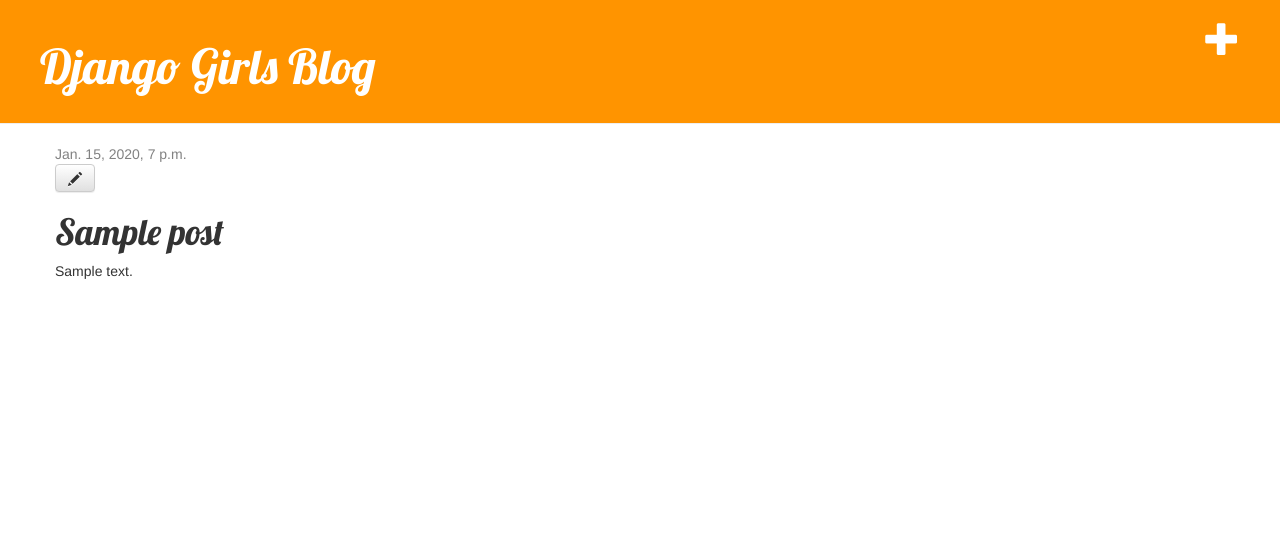
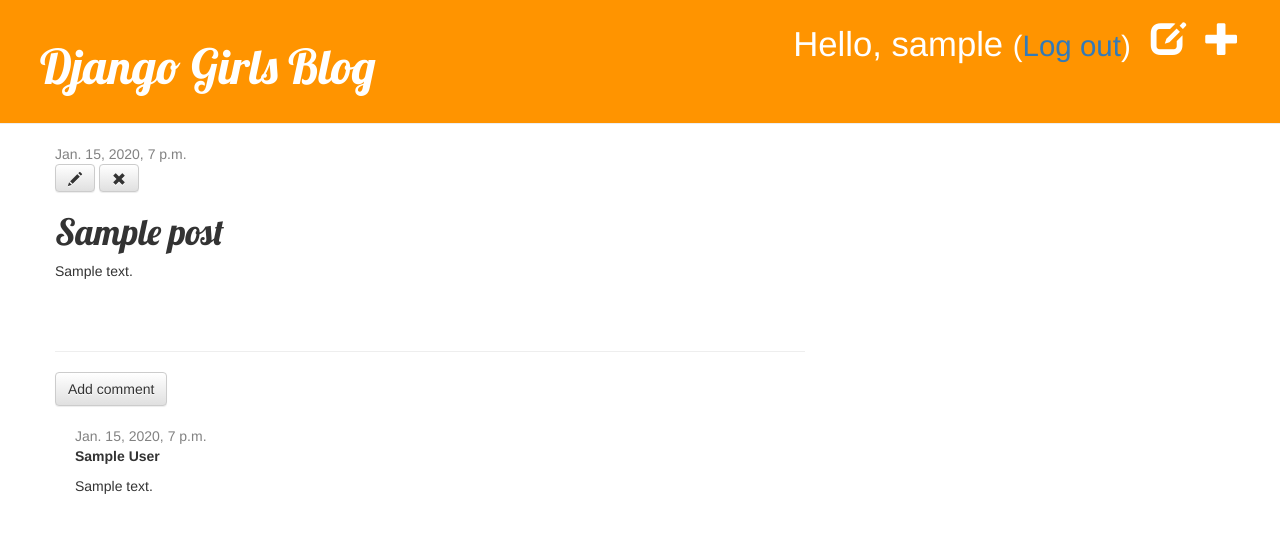
Before and after one commit to ruberpenna/my-first-blog, a Django app: page /post/1/ in a window 1280 px wide. Shown: the top 533 px of the page. Run offline with Django 3.2, Linux system fonts and the light colour scheme; a user stored in the database is signed in; tables that the repository leaves empty hold one stand-in row (values such as "Sample post"); some libraries are stand-ins or nearby versions.

Commit message:
200212 Updates.

```diff
--- a/blog/admin.py
+++ b/blog/admin.py
@@ -1,4 +1,5 @@
 from django.contrib import admin
-from .models import Post
+from .models import Post, Comment
 
 admin.site.register(Post)
+admin.site.register(Comment)
--- a/blog/models.py
+++ b/blog/models.py
@@ -18,3 +18,24 @@ class Post(models.Model):
 
     def __str__(self):
         return self.title
+
+    def publish(self):
+        self.published_date = timezone.now()
+        self.save()
+
+    def approved_comments(self):
+        return self.comments.filter(approved_comment=True)
+
+class Comment(models.Model):
+    post = models.ForeignKey('blog.Post', on_delete=models.CASCADE, related_name='comments')
+    author = models.CharField(max_length=200)
+    text = models.TextField()
+    created_date = models.DateTimeField(default=timezone.now)
+    approved_comment = models.BooleanField(default=False)
+
+    def approve(self):
+        self.approved_comment = True
+        self.save()
+
+    def __str__(self):
+        return self.text
--- a/blog/static/css/blog.css
+++ b/blog/static/css/blog.css
@@ -44,3 +44,7 @@ h1, h2, h3, h4 {
 .post h1 a, .post h1 a:visited {
     color: #000000;
 }
+
+.comment {
+    margin: 20px 0px 20px 20px;
+}
--- a/blog/templates/blog/base.html
+++ b/blog/templates/blog/base.html
@@ -11,7 +11,11 @@
 	    <div class="page-header">
 	    	{% if user.is_authenticated %}
 			    <a href="{% url 'post_new' %}" class="top-menu"><span class="glyphicon glyphicon-plus"></span></a>
-			{% endif %}
+			    <a href="{% url 'post_draft_list' %}" class="top-menu"><span class="glyphicon glyphicon-edit"></span></a>
+			    <p class="top-menu">Hello, {{ user.username }} <small>(<a href="{% url 'logout' %}">Log out</a>)</small></p>
+			{% else %}
+	            <a href="{% url 'login' %}" class="top-menu"><span class="glyphicon glyphicon-lock"></span></a>
+	        {% endif %}
 	        <h1><a href="/">Django Girls Blog</a></h1>
 	    </div>
 	    <div class="content container">
--- a/blog/templates/blog/post_detail.html
+++ b/blog/templates/blog/post_detail.html
@@ -6,11 +6,33 @@
             <div class="date">
                 {{ post.published_date }}
             </div>
-        {% endif %}
+        {% else %}
+		    <a class="btn btn-default" href="{% url 'post_publish' pk=post.pk %}">Publish</a>
+		{% endif %}
         {% if user.is_authenticated %}
 		     <a class="btn btn-default" href="{% url 'post_edit' pk=post.pk %}"><span class="glyphicon glyphicon-pencil"></span></a>
+		     <a class="btn btn-default" href="{% url 'post_remove' pk=post.pk %}"><span class="glyphicon glyphicon-remove"></span></a>
 		{% endif %}
         <h1>{{ post.title }}</h1>
         <p>{{ post.text|linebreaksbr }}</p>
     </div>
+    <hr>
+    <a class="btn btn-default" href="{% url 'add_comment_to_post' pk=post.pk %}">Add comment</a>
+	{% for comment in post.comments.all %}
+		{% if user.is_authenticated or comment.approved_comment %}
+		    <div class="comment">
+		        <div class="date">
+		            {{ comment.created_date }}
+		            {% if not comment.approved_comment %}
+		                <a class="btn btn-default" href="{% url 'comment_remove' pk=comment.pk %}"><span class="glyphicon glyphicon-remove"></span></a>
+		                <a class="btn btn-default" href="{% url 'comment_approve' pk=comment.pk %}"><span class="glyphicon glyphicon-ok"></span></a>
+		            {% endif %}
+		        </div>
+		        <strong>{{ comment.author }}</strong>
+		        <p>{{ comment.text|linebreaks }}</p>
+		    </div>
+		{% endif %}
+	{% empty %}
+	    <p>No comments here yet :(</p>
+	{% endfor %}
 {% endblock %}
--- a/blog/templates/blog/post_list.html
+++ b/blog/templates/blog/post_list.html
@@ -8,6 +8,7 @@
 	        </div>
 	        <h1><a href="{% url 'post_detail' pk=post.pk %}">{{ post.title }}</a></h1>
 	        <p>{{ post.text|linebreaksbr }}</p>
+	        <a href="{% url 'post_detail' pk=post.pk %}">Comments: {{ post.approved_comments.count }}</a>
 	    </div>
 	{% endfor %}
 {% endblock %}
--- a/blog/urls.py
+++ b/blog/urls.py
@@ -1,9 +1,18 @@
 from django.urls import path
 from . import views
+from django.conf.urls import url
 
 urlpatterns = [
     path('', views.post_list, name='post_list'),
     path('post/<int:pk>/', views.post_detail, name='post_detail'),
     path('post/new', views.post_new, name='post_new'),
     path('post/<int:pk>/edit/', views.post_edit, name='post_edit'),
+
+    url(r'^drafts/$', views.post_draft_list, name='post_draft_list'),
+    url(r'^post/(?P<pk>\d+)/publish/$', views.post_publish, name='post_publish'),
+    url(r'^post/(?P<pk>\d+)/remove/$', views.post_remove, name='post_remove'),
+
+    url(r'^post/(?P<pk>\d+)/comment/$', views.add_comment_to_post, name='add_comment_to_post'),
+    url(r'^comment/(?P<pk>\d+)/approve/$', views.comment_approve, name='comment_approve'),
+	url(r'^comment/(?P<pk>\d+)/remove/$', views.comment_remove, name='comment_remove'),
 ]
--- a/blog/views.py
+++ b/blog/views.py
@@ -1,9 +1,10 @@
 from django.shortcuts import render
 from django.utils import timezone
-from .models import Post
+from .models import Post, Comment
 from django.shortcuts import render, get_object_or_404
-from .forms import PostForm
+from .forms import PostForm, CommentForm
 from django.shortcuts import redirect
+from django.contrib.auth.decorators import login_required
 
 # Create your views here.
 
@@ -15,6 +16,7 @@ def post_detail(request, pk):
 	post = get_object_or_404(Post, pk=pk)
 	return render(request, 'blog/post_detail.html', {'post': post})
 
+@login_required
 def post_new(request):
 	if request.method == "POST":
 		form = PostForm(request.POST)
@@ -28,6 +30,7 @@ def post_new(request):
 		form = PostForm()
 	return render(request, 'blog/post_edit.html', {'form': form})
 
+@login_required
 def post_edit(request, pk):
 	post = get_object_or_404(Post, pk=pk)
 	if request.method == "POST":
@@ -41,3 +44,45 @@ def post_edit(request, pk):
 	else:
 		form = PostForm(instance=post)
 	return render(request, 'blog/post_edit.html', {'form': form})
+
+@login_required
+def post_draft_list(request):
+	posts = Post.objects.filter(published_date__isnull=True).order_by('created_date')
+	return render(request, 'blog/post_draft_list.html', {'posts': posts})
+
+@login_required
+def post_publish(request, pk):
+	post = get_object_or_404(Post, pk=pk)
+	post.publish()
+	return redirect('post_detail', pk=pk)
+
+@login_required
+def post_remove(request, pk):
+	post = get_object_or_404(Post, pk=pk)
+	post.delete()
+	return redirect('post_list')
+
+def add_comment_to_post(request, pk):
+	post = get_object_or_404(Post, pk=pk)
+	if request.method == "POST":
+		form = CommentForm(request.POST)
+		if form.is_valid():
+			comment = form.save(commit=False)
+			comment.post = post
+			comment.save()
+			return redirect('post_detail', pk=post.pk)
+	else:
+		form = CommentForm()
+	return render(request, 'blog/add_comment_to_post.html', {'form': form})
+
+@login_required
+def comment_approve(request, pk):
+	comment = get_object_or_404(Comment, pk=pk)
+	comment.approve()
+	return redirect('post_detail', pk=comment.post.pk)
+
+@login_required
+def comment_remove(request, pk):
+	comment = get_object_or_404(Comment, pk=pk)
+	comment.delete()
+	return redirect('post_detail', pk=comment.post.pk)
--- a/mysite/urls.py
+++ b/mysite/urls.py
@@ -15,9 +15,14 @@ Including another URLconf
 """
 from django.contrib import admin
 from django.urls import path
-from django.conf.urls import include
+from django.conf.urls import include, url
+from django.contrib import admin
+
+from django.contrib.auth import views
 
 urlpatterns = [
-    path('admin/', admin.site.urls),
-    path('', include('blog.urls')),
+    url(r'^admin/', admin.site.urls),
+    url(r'^accounts/login/$', views.login, name='login'),
+    url(r'^accounts/logout/$', views.logout, name='logout', kwargs={'next_page': '/'}),
+    url(r'', include('blog.urls')),
 ]
```
Also changed, not shown: blog/forms.py (+7 -1 lines), blog/templates/blog/add_comment_to_post.html (added, +9 -0 lines), blog/templates/blog/post_draft_list.html (added, +11 -0 lines), blog/templates/registration/login.html (added, +24 -0 lines), mysite/settings.py (+13 -2 lines), blog/migrations/0002_comment.py (added).
